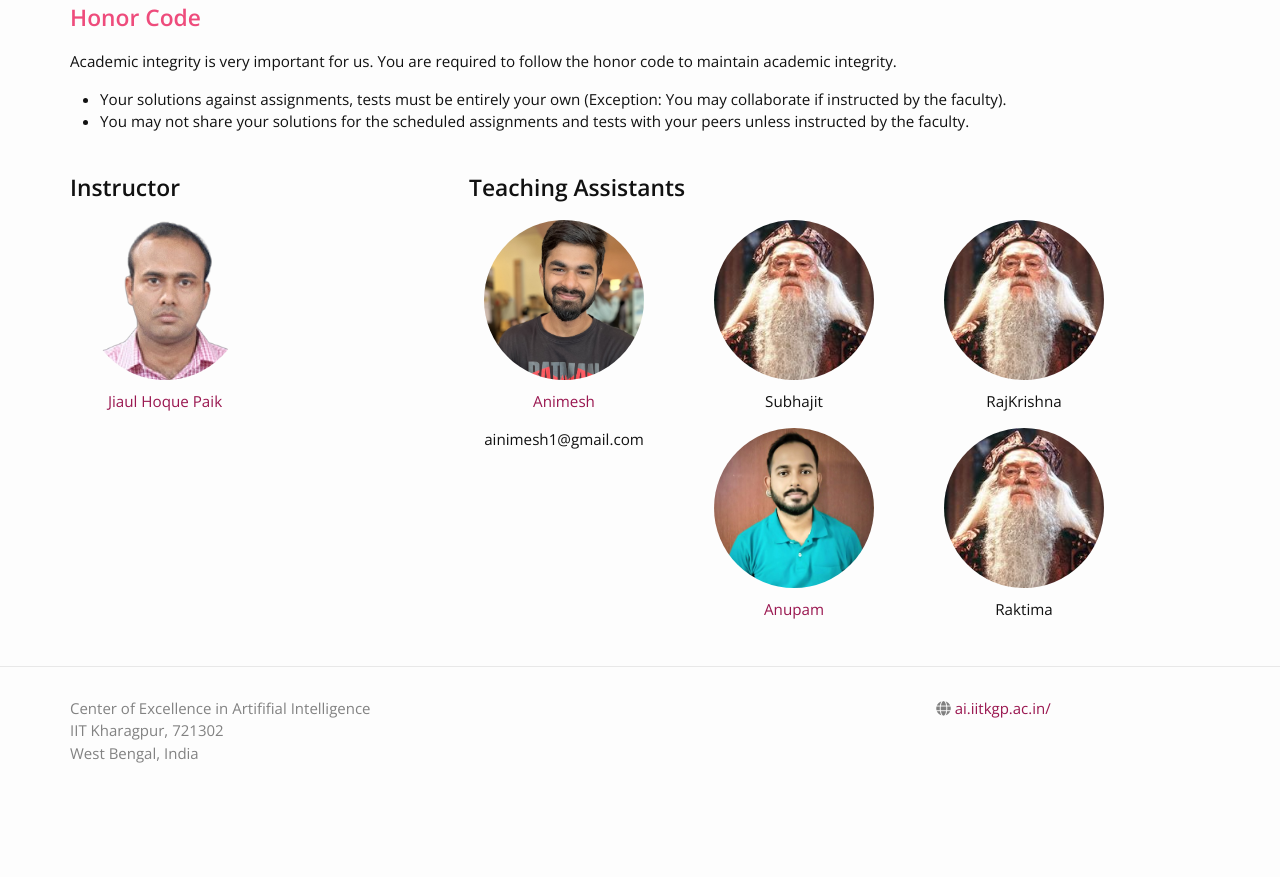
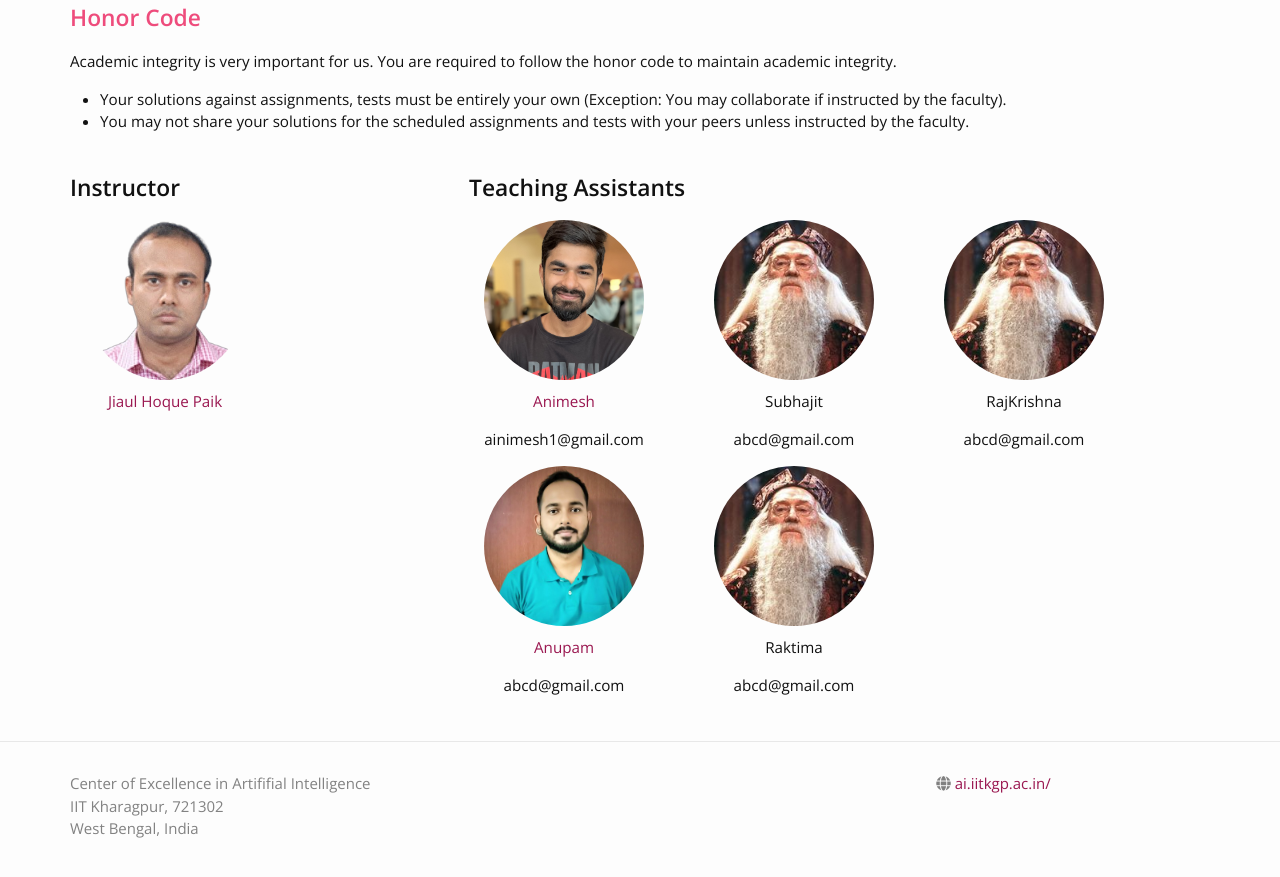
Before and after one commit to plaban/kmst-spring-2023, a Jekyll site: the page built from index.md, in a window 1280 px wide and 900 px high, scrolled down 1121 px. Shown: the top 877 px of the window. Built offline with Jekyll 4.4.1, drawn with Linux system fonts in a browser that asks for light colours; nearby versions of some CDN libraries; before the commit the page ends 1945 px from its top, so only the background shows below that.

Commit message:
updated TA list

```diff
--- a/_data/people.yml
+++ b/_data/people.yml
@@ -13,20 +13,20 @@ teaching_assistants:
 
   - name: Subhajit
     profile_pic: /_images/pp/dumbledore.jpg
-    email:
+    email: abcd@gmail.com
     webpage:
 
   - name: RajKrishna
     profile_pic: /_images/pp/dumbledore.jpg
-    email:
+    email: abcd@gmail.com
     webpage:
 
   - name: Anupam
     profile_pic: /_images/pp/anupam.jpg
-    email:
+    email: abcd@gmail.com
     webpage: https://www.linkedin.com/in/anupam-borthakur-b85000185/?originalSubdomain=in
 
   - name: Raktima
     profile_pic: /_images/pp/dumbledore.jpg
-    email:
+    email: abcd@gmail.com
     webpage:
```
